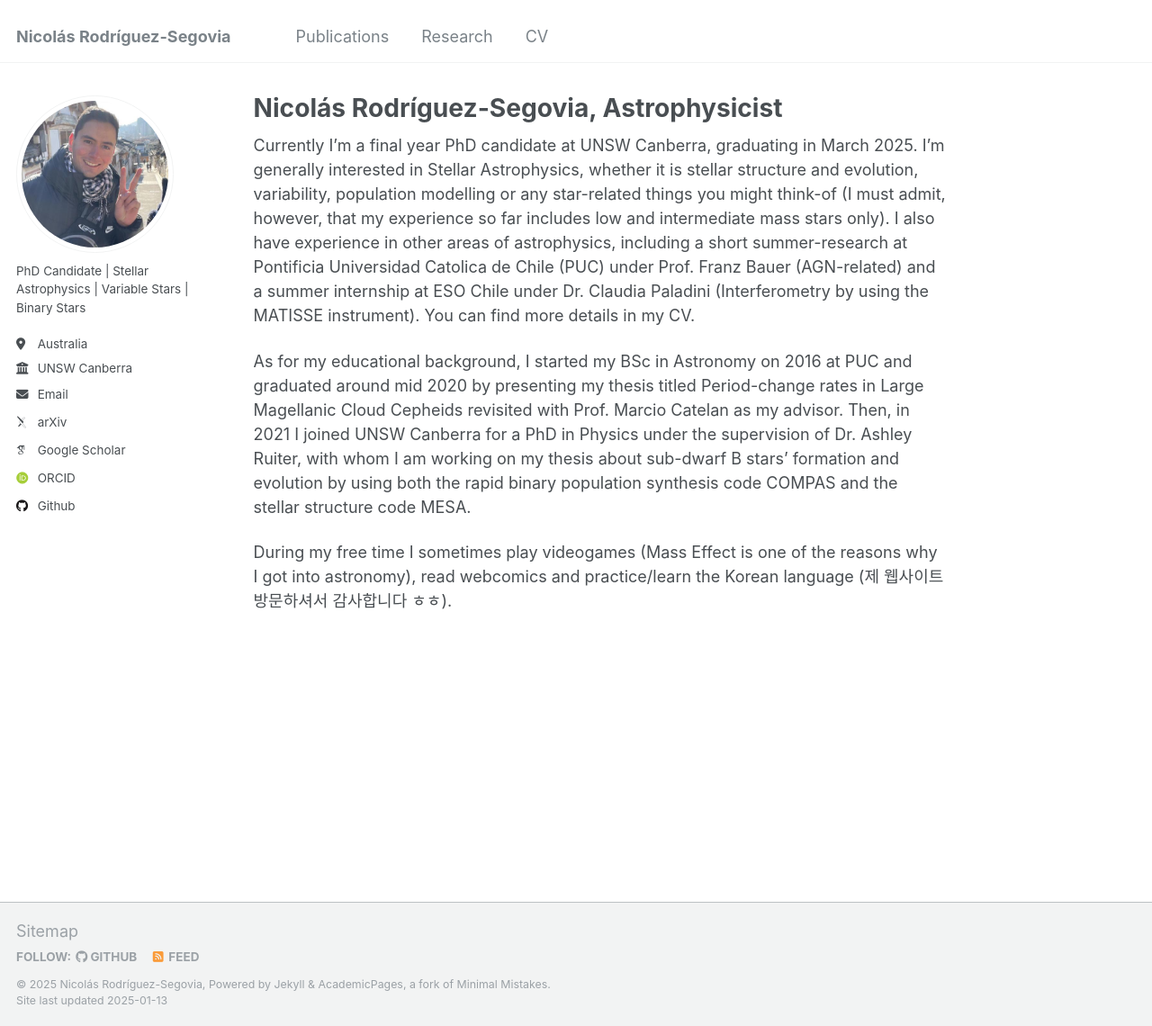
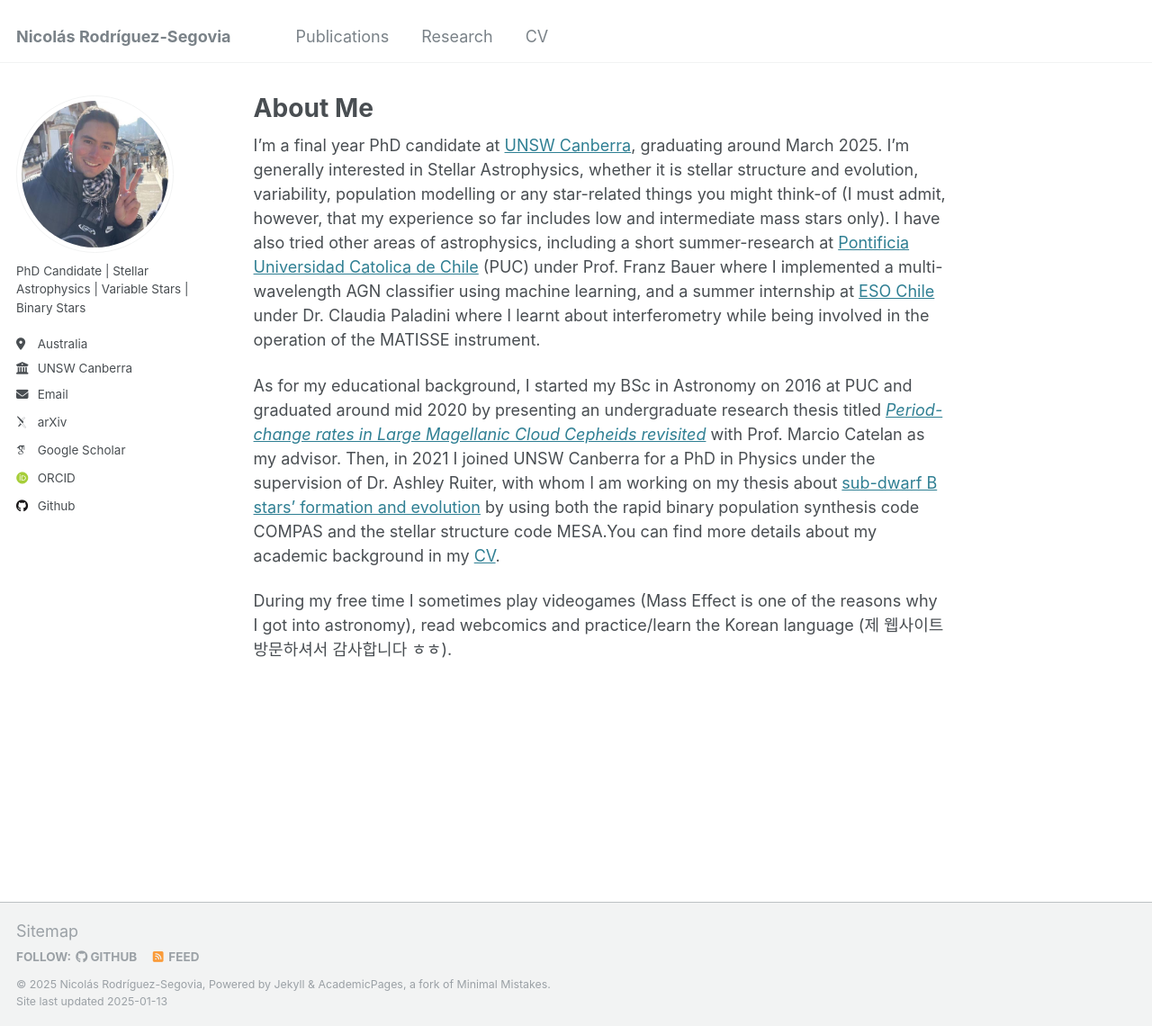
Before and after one commit to nrsegovia/nrsegovia.github.io, a Jekyll site: the page built from _pages/about.md, in a window 1280 px wide and 1140 px high. Shown: the whole window at 90% size. Built offline with Jekyll 4.4.1, drawn with Linux system fonts in a browser that asks for light colours; some web fonts are replaced.

Commit message:
Added links to about

```diff
--- a/_pages/about.md
+++ b/_pages/about.md
@@ -1,14 +1,14 @@
 ---
 permalink: /
-title: "Nicolás Rodríguez-Segovia, Astrophysicist"
+title: "About Me"
 author_profile: true
 redirect_from:
   - /about/
   - /about.html
 ---
 
-Currently I'm a final year PhD candidate at UNSW Canberra, graduating in March 2025. I'm generally interested in Stellar Astrophysics, whether it is stellar structure and evolution, variability, population modelling or any star-related things you might think-of (I must admit, however, that my experience so far includes low and intermediate mass stars only). I also have experience in other areas of astrophysics, including a short summer-research at Pontificia Universidad Catolica de Chile (PUC) under Prof. Franz Bauer (AGN-related) and a summer internship at ESO Chile under Dr. Claudia Paladini (Interferometry by using the MATISSE instrument). You can find more details in my CV.
+I'm a final year PhD candidate at [UNSW Canberra](https://www.unsw.edu.au/canberra/about-us/our-schools/science), graduating around March 2025. I'm generally interested in Stellar Astrophysics, whether it is stellar structure and evolution, variability, population modelling or any star-related things you might think-of (I must admit, however, that my experience so far includes low and intermediate mass stars only). I have also tried other areas of astrophysics, including a short summer-research at [Pontificia Universidad Catolica de Chile](https://astro.uc.cl/en/) (PUC) under Prof. Franz Bauer where I implemented a multi-wavelength AGN classifier using machine learning, and a summer internship at [ESO Chile](https://www.eso.org/public/about-eso/eso-and-chile/) under Dr. Claudia Paladini where I learnt about interferometry while being involved in the operation of the MATISSE instrument.
 
-As for my educational background, I started my BSc in Astronomy on 2016 at PUC and graduated around mid 2020 by presenting my thesis titled Period-change rates in Large Magellanic Cloud Cepheids revisited with Prof. Marcio Catelan as my advisor. Then, in 2021 I joined UNSW Canberra for a PhD in Physics under the supervision of Dr. Ashley Ruiter, with whom I am working on my thesis about sub-dwarf B stars' formation and evolution by using both the rapid binary population synthesis code COMPAS and the stellar structure code MESA.
+As for my educational background, I started my BSc in Astronomy on 2016 at PUC and graduated around mid 2020 by presenting an undergraduate research thesis titled [*Period-change rates in Large Magellanic Cloud Cepheids revisited*](https://academic.oup.com/mnras/article/509/2/2885/6424945) with Prof. Marcio Catelan as my advisor. Then, in 2021 I joined UNSW Canberra for a PhD in Physics under the supervision of Dr. Ashley Ruiter, with whom I am working on my thesis about [sub-dwarf B stars' formation and evolution](https://doi.org/10.1017/pasa.2024.135) by using both the rapid binary population synthesis code COMPAS and the stellar structure code MESA.You can find more details about my academic background in my [CV](/cv).
 
 During my free time I sometimes play videogames (Mass Effect is one of the reasons why I got into astronomy), read webcomics and practice/learn the Korean language (제 웹사이트 방문하셔서 감사합니다 ㅎㅎ).
```
